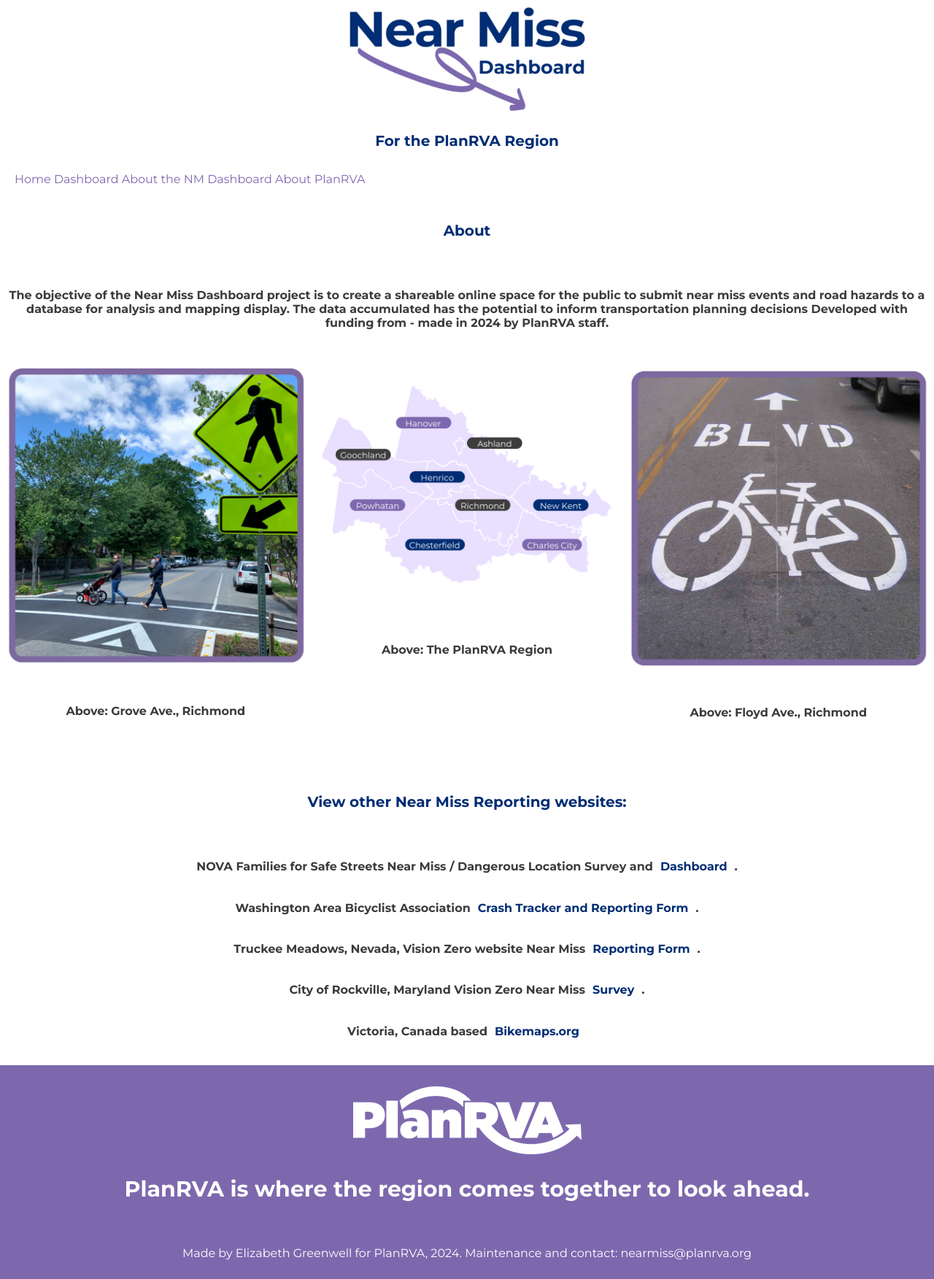
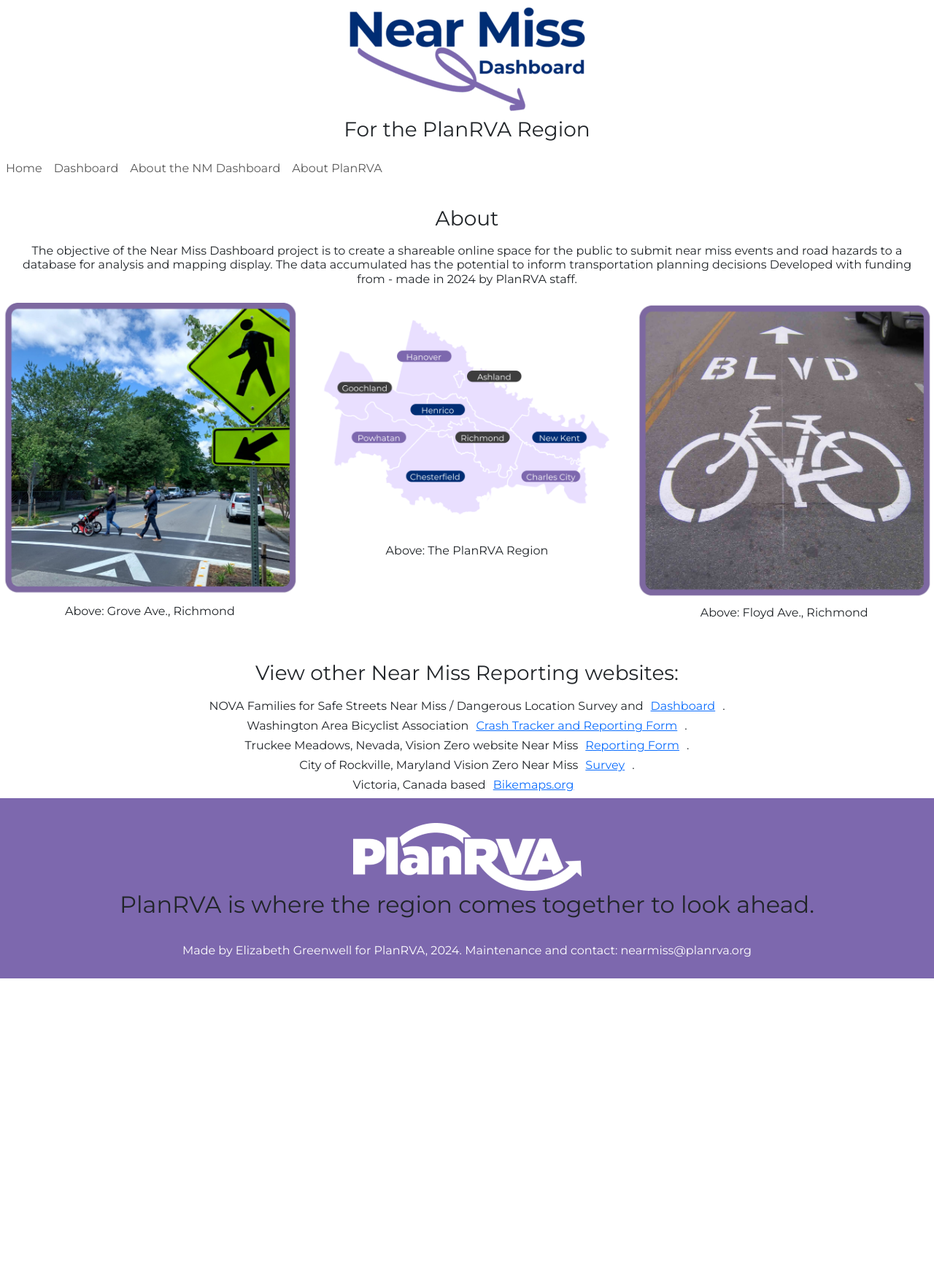
Before and after one commit to PlanRVA/NearMissDash, a Flask app: template templates/about.html in a window 1280 px wide. Shown: the whole page at 73% size. After the commit the page ends 1341 px from the top, so only its background shows below. Run offline with Flask 3, Linux system fonts and the light colour scheme; the template is opened without the code that fills it, so the values that code supplies are empty; some libraries are stand-ins or nearby versions.

Commit message:
Lib/Site

```diff
--- a/pyvenv.cfg
+++ b/pyvenv.cfg
@@ -1,5 +1,5 @@
 home = c:\Users\egreenwell\anaconda3
 include-system-site-packages = false
-version = 3.11.4
+version = 3.11.11
 executable = C:\Users\egreenwell\anaconda3\python.exe
 command = c:\Users\egreenwell\anaconda3\python.exe -m venv C:\GreenGIS\NearMissDash
--- a/templates/about.html
+++ b/templates/about.html
@@ -12,8 +12,17 @@
 
     <!-- Google Font -->
     <link href="https://fonts.googleapis.com/css2?family=Montserrat:wght@400;700&display=swap" rel="stylesheet">
-
-
+    <!-- bootstrap -->
+    <!-- necessary for  ?-->
+    <link rel="stylesheet" href="/static/bootstrap-slider/css/bootstrap-slider.min.css">
+    <!-- necessary for ? -->
+    <link href="//maxcdn.bootstrapcdn.com/font-awesome/4.2.0/css/font-awesome.min.css" rel="stylesheet">
+    <!-- necessary for ? -->
+    <link href="/static/bootstrap/css/bootstrap-theme.min.css" rel="stylesheet" media="screen">
+    <!-- necessary for bootstrap icons  -->
+    <link rel="stylesheet" href="https://cdn.jsdelivr.net/npm/bootstrap-icons/font/bootstrap-icons.css">
+    <!-- necessary for  navbar to toggle on mobile -->
+    <link href="/docs/5.3/dist/css/bootstrap.min.css" rel="stylesheet" integrity="sha384-QWTKZyjpPEjISv5WaRU9OFeRpok6YctnYmDr5pNlyT2bRjXh0JMhjY6hW+ALEwIH" crossorigin="anonymous">
     <style>
         body, .navbar, .navbar-brand, .nav-link, button {
             font-family: 'Montserrat', sans-serif;
```
Also changed, not shown: 8 other files.
